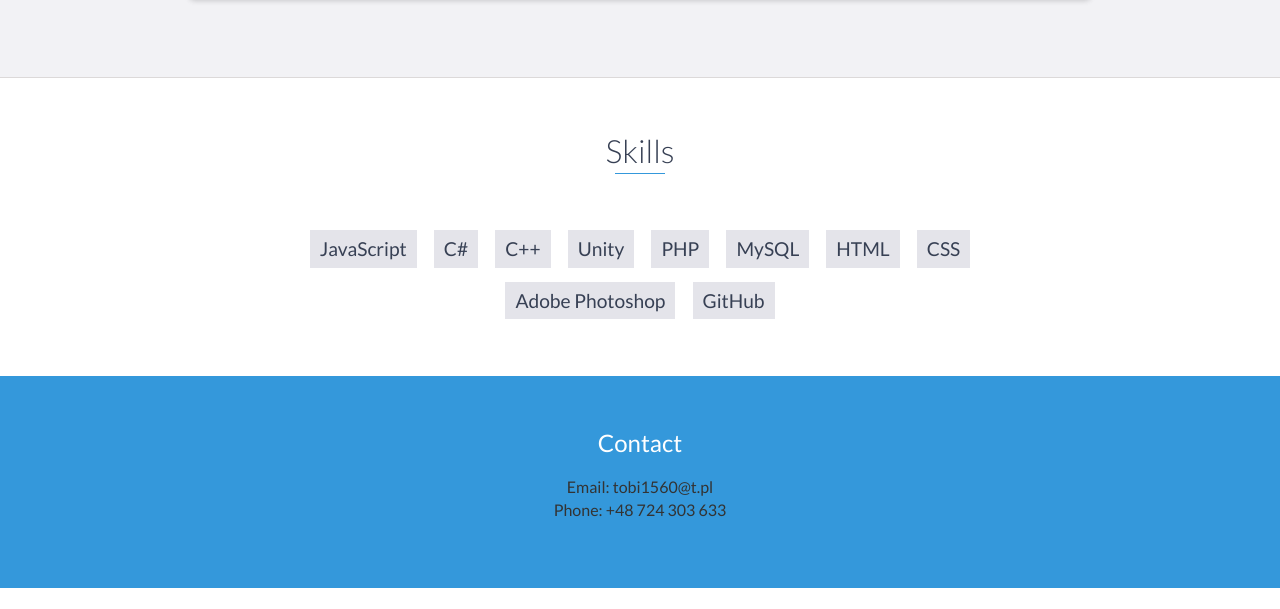
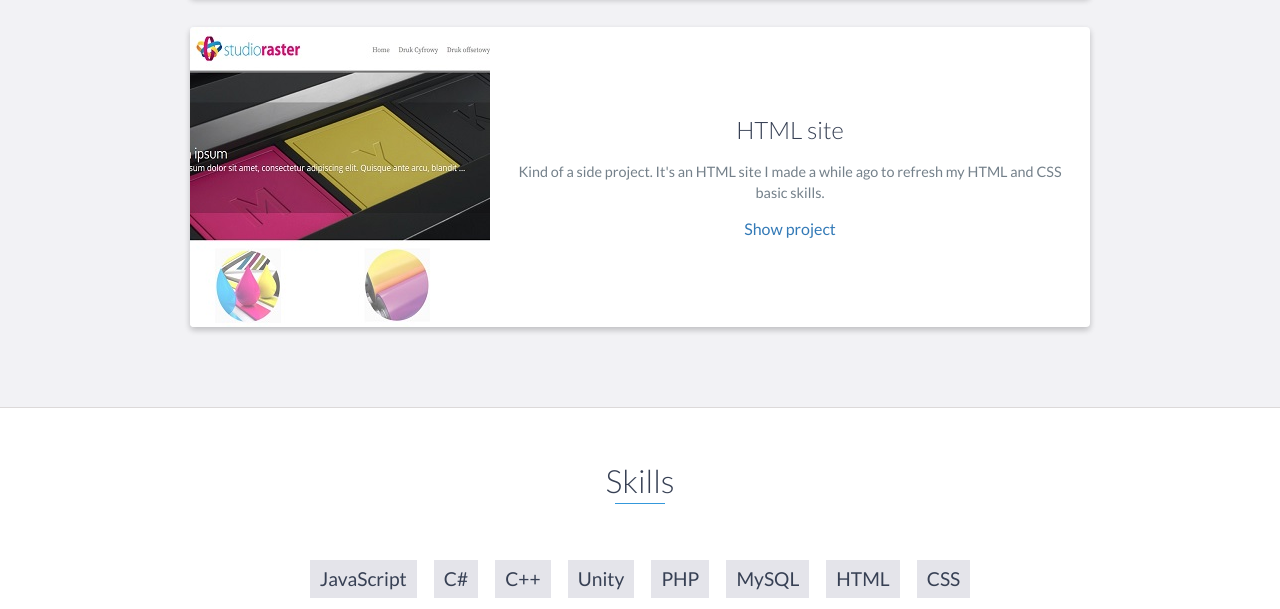
Before and after one commit to soleshhaker/portfolioeng, a website: page index.html in a window 1280 px wide. Shown: the part 2233-2842 px from the top of the page. Drawn offline with nearby package versions, Linux system fonts and the light colour scheme.

Commit message:
add project

```diff
--- a/index.html
+++ b/index.html
@@ -144,6 +144,21 @@
                     <!-- End .project-info -->
                 </div>
                 <!-- End .project -->
+              <div class="project shadow-large">
+                    <div class="project-image">
+                        <img src="images/project2.jpg" />
+                    </div>
+                    <!-- End .project-image -->
+                    <div class="project-info">
+                        <h3>HTML site</h3>
+                        <p>
+                              Kind of a side project. It's an HTML site I made a while ago to refresh my HTML and CSS basic skills.
+                        </p>
+                        <a href="https://soleshhaker.github.io/strona-html/">Show project</a>
+                    </div>
+                    <!-- End .project-info -->
+                </div>
+                <!-- End .project -->
             </div>
         </div>
     </div>
@@ -162,6 +177,7 @@
 			<li>CSS</li>
 			<li>Adobe Photoshop</li>
 			<li>GitHub</li>
+			<li>Trello</li>
         </ul>
     </div>
     <!-- End #skills -->
```
Also changed, not shown: images/project2.jpg (added).
